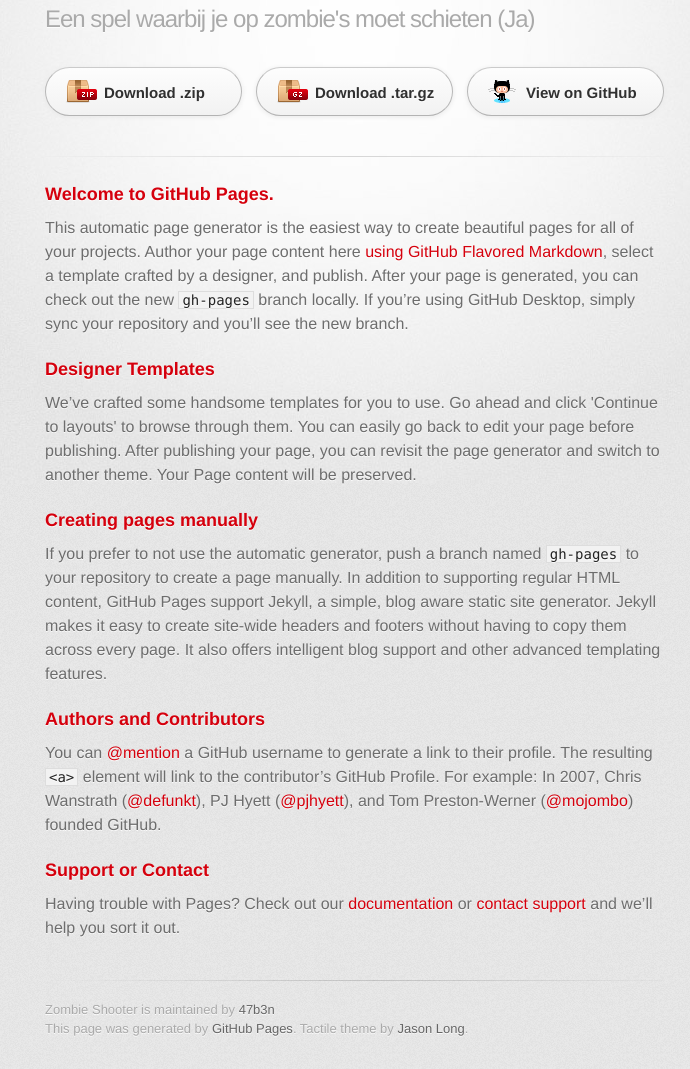
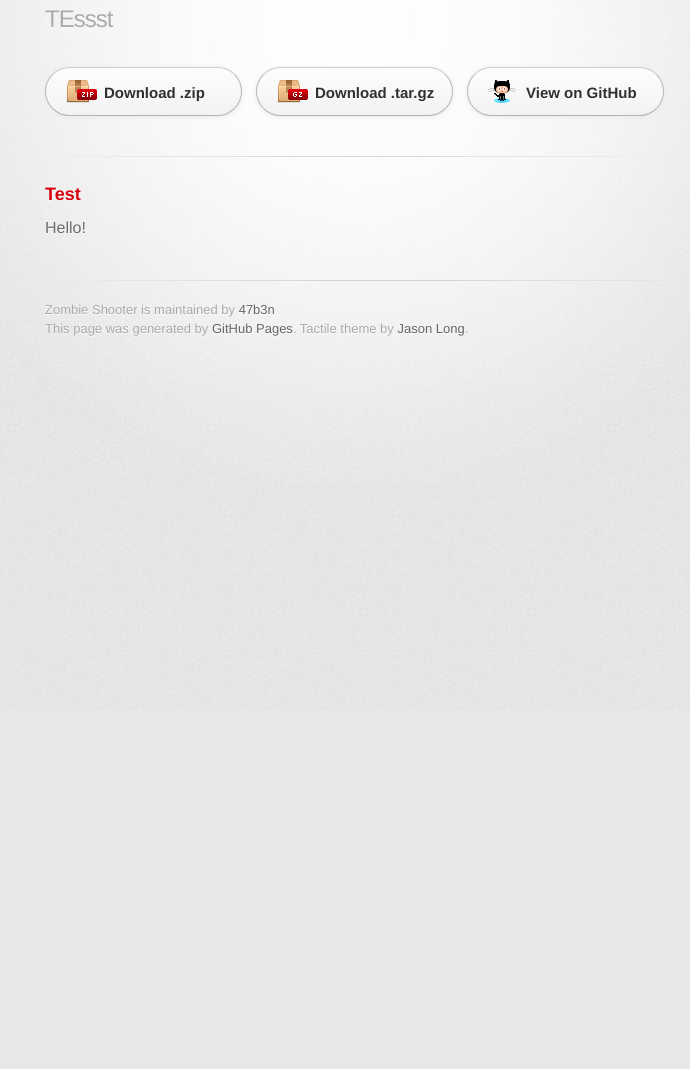
Before and after one commit to 47b3n/Zombie-Shooter, a plain HTML site: page index.html in a window 1280 px wide. Shown: the part 90-1159 px from the top of the page, without its empty margins (285-975 px from the left). After the commit the page ends 800 px from the top, so only its background shows below. Drawn offline with Linux system fonts and the light colour scheme; a web font is replaced by a local one.

```diff
--- a/index.html
+++ b/index.html
@@ -19,7 +19,7 @@
 
         <header>
           <h1>Zombie Shooter</h1>
-          <h2>Een spel waarbij je op zombie&#39;s moet schieten (Ja)</h2>
+          <h2>TEssst</h2>
         </header>
 
         <section id="downloads" class="clearfix">
@@ -32,29 +32,9 @@
 
         <section id="main_content">
           <h3>
-<a id="welcome-to-github-pages" class="anchor" href="#welcome-to-github-pages" aria-hidden="true"><span class="octicon octicon-link"></span></a>Welcome to GitHub Pages.</h3>
+<a id="test" class="anchor" href="#test" aria-hidden="true"><span class="octicon octicon-link"></span></a>Test</h3>
 
-<p>This automatic page generator is the easiest way to create beautiful pages for all of your projects. Author your page content here <a href="https://guides.github.com/features/mastering-markdown/">using GitHub Flavored Markdown</a>, select a template crafted by a designer, and publish. After your page is generated, you can check out the new <code>gh-pages</code> branch locally. If you’re using GitHub Desktop, simply sync your repository and you’ll see the new branch.</p>
-
-<h3>
-<a id="designer-templates" class="anchor" href="#designer-templates" aria-hidden="true"><span class="octicon octicon-link"></span></a>Designer Templates</h3>
-
-<p>We’ve crafted some handsome templates for you to use. Go ahead and click 'Continue to layouts' to browse through them. You can easily go back to edit your page before publishing. After publishing your page, you can revisit the page generator and switch to another theme. Your Page content will be preserved.</p>
-
-<h3>
-<a id="creating-pages-manually" class="anchor" href="#creating-pages-manually" aria-hidden="true"><span class="octicon octicon-link"></span></a>Creating pages manually</h3>
-
-<p>If you prefer to not use the automatic generator, push a branch named <code>gh-pages</code> to your repository to create a page manually. In addition to supporting regular HTML content, GitHub Pages support Jekyll, a simple, blog aware static site generator. Jekyll makes it easy to create site-wide headers and footers without having to copy them across every page. It also offers intelligent blog support and other advanced templating features.</p>
-
-<h3>
-<a id="authors-and-contributors" class="anchor" href="#authors-and-contributors" aria-hidden="true"><span class="octicon octicon-link"></span></a>Authors and Contributors</h3>
-
-<p>You can <a href="https://github.com/blog/821" class="user-mention">@mention</a> a GitHub username to generate a link to their profile. The resulting <code>&lt;a&gt;</code> element will link to the contributor’s GitHub Profile. For example: In 2007, Chris Wanstrath (<a href="https://github.com/defunkt" class="user-mention">@defunkt</a>), PJ Hyett (<a href="https://github.com/pjhyett" class="user-mention">@pjhyett</a>), and Tom Preston-Werner (<a href="https://github.com/mojombo" class="user-mention">@mojombo</a>) founded GitHub.</p>
-
-<h3>
-<a id="support-or-contact" class="anchor" href="#support-or-contact" aria-hidden="true"><span class="octicon octicon-link"></span></a>Support or Contact</h3>
-
-<p>Having trouble with Pages? Check out our <a href="https://help.github.com/pages">documentation</a> or <a href="https://github.com/contact">contact support</a> and we’ll help you sort it out.</p>
+<p>Hello!</p>
         </section>
 
         <footer>
```
Also changed, not shown: params.json (+1 -1 lines).
